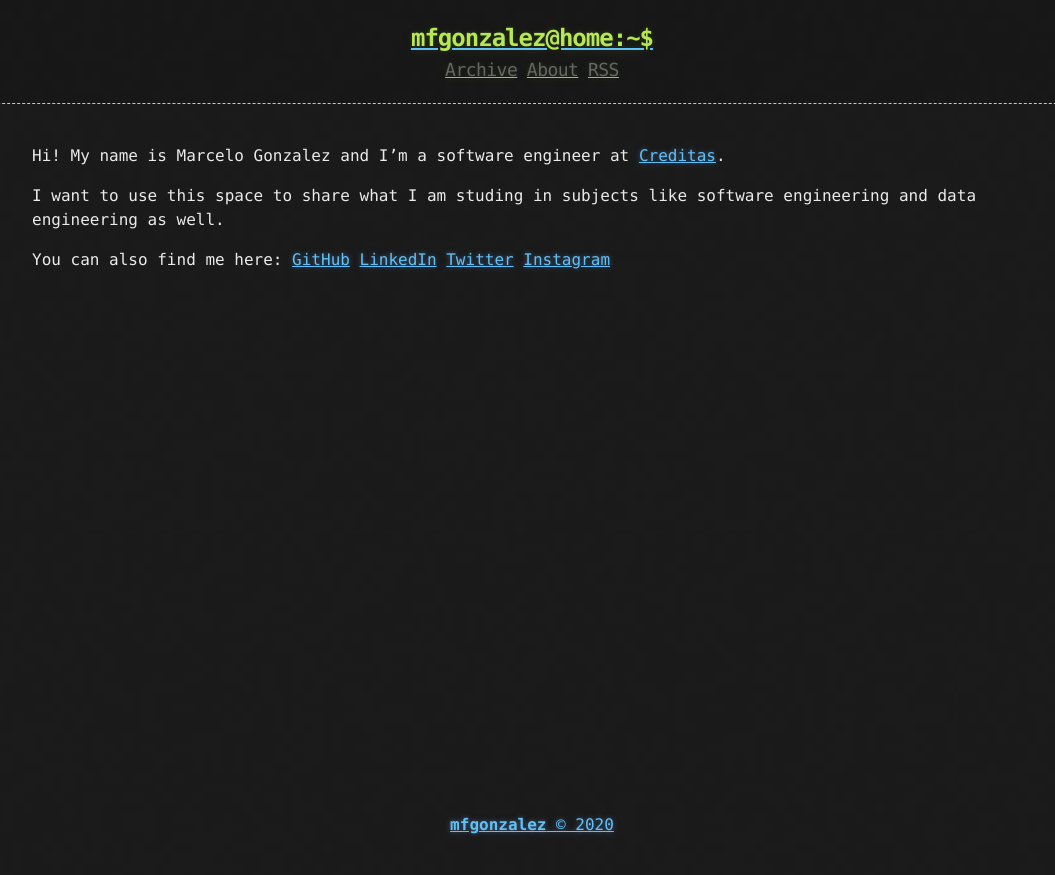
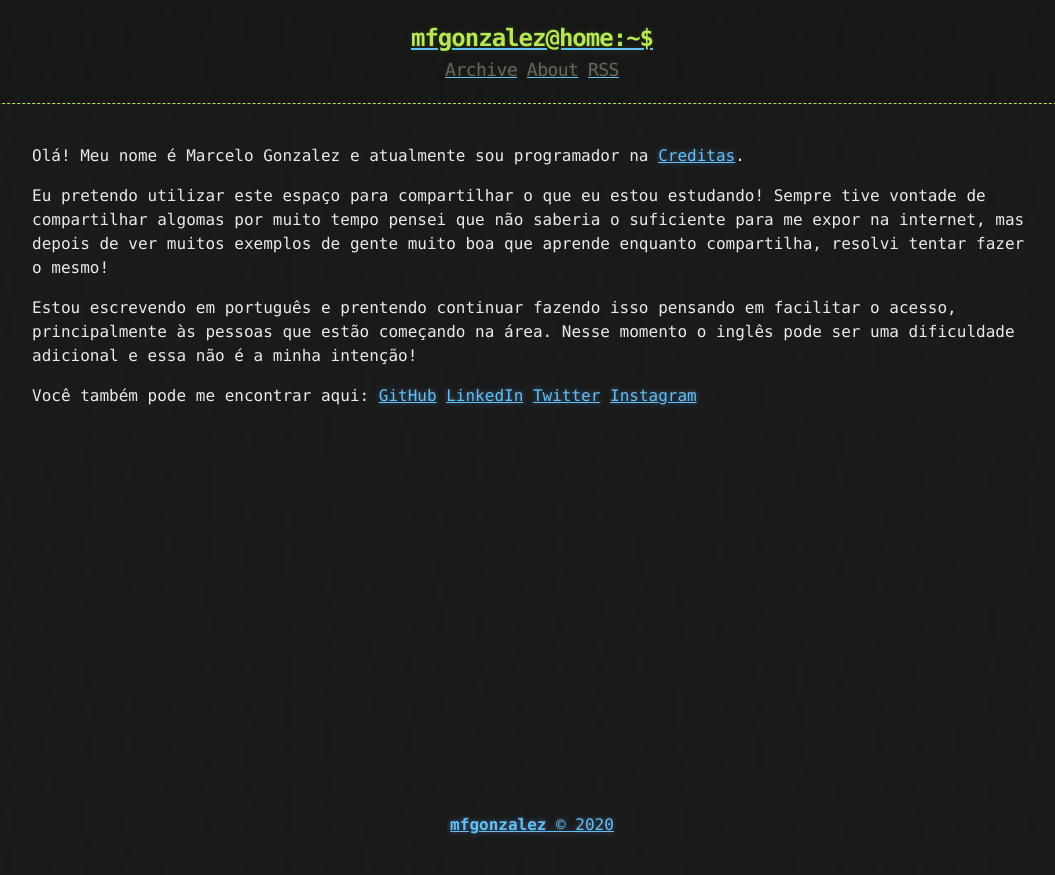
Before and after one commit to mfgonzalez/mfgonzalez.github.io, a Jekyll site: the page built from about.md, in a window 1280 px wide. Shown: the top 875 px of the page, without its empty margins (108-1163 px from the left). Built offline with Jekyll 4.4.1, drawn with Linux system fonts in a browser that asks for light colours.

Commit message:
traduzindo para portugues \o/

```diff
--- a/about.md
+++ b/about.md
@@ -3,12 +3,14 @@ layout: page
 title: About
 ---
 
-Hi! My name is Marcelo Gonzalez and I'm a software engineer at [Creditas](http://www.creditas.com).
+Olá! Meu nome é Marcelo Gonzalez e atualmente sou programador na [Creditas](http://www.creditas.com).
 
-I want to use this space to share what I am studing in subjects like software engineering and data engineering as well.
+Eu pretendo utilizar este espaço para compartilhar o que eu estou estudando! Sempre tive vontade de compartilhar algomas por muito tempo pensei que não saberia o suficiente para me expor na internet, mas depois de ver muitos exemplos de gente muito boa que aprende enquanto compartilha, resolvi tentar fazer o mesmo!
 
-You can also find me here:
+Estou escrevendo em português e prentendo continuar fazendo isso pensando em facilitar o acesso, principalmente às pessoas que estão começando na área. Nesse momento o inglês pode ser uma dificuldade adicional e essa não é a minha intenção!
+
+Você também pode me encontrar aqui:
 [GitHub](https://github.com/mfgonzalez)
-[LinkedIn](https://www.linkedin.com/in/marcelofgonzalez)
+[LinkedIn](http://www.linkedin.com/in/marcelofgonzalez)
 [Twitter](https://twitter.com/mfgonzalez1978)
 [Instagram](https://www.instagram.com/mfgonzalez/)
```
